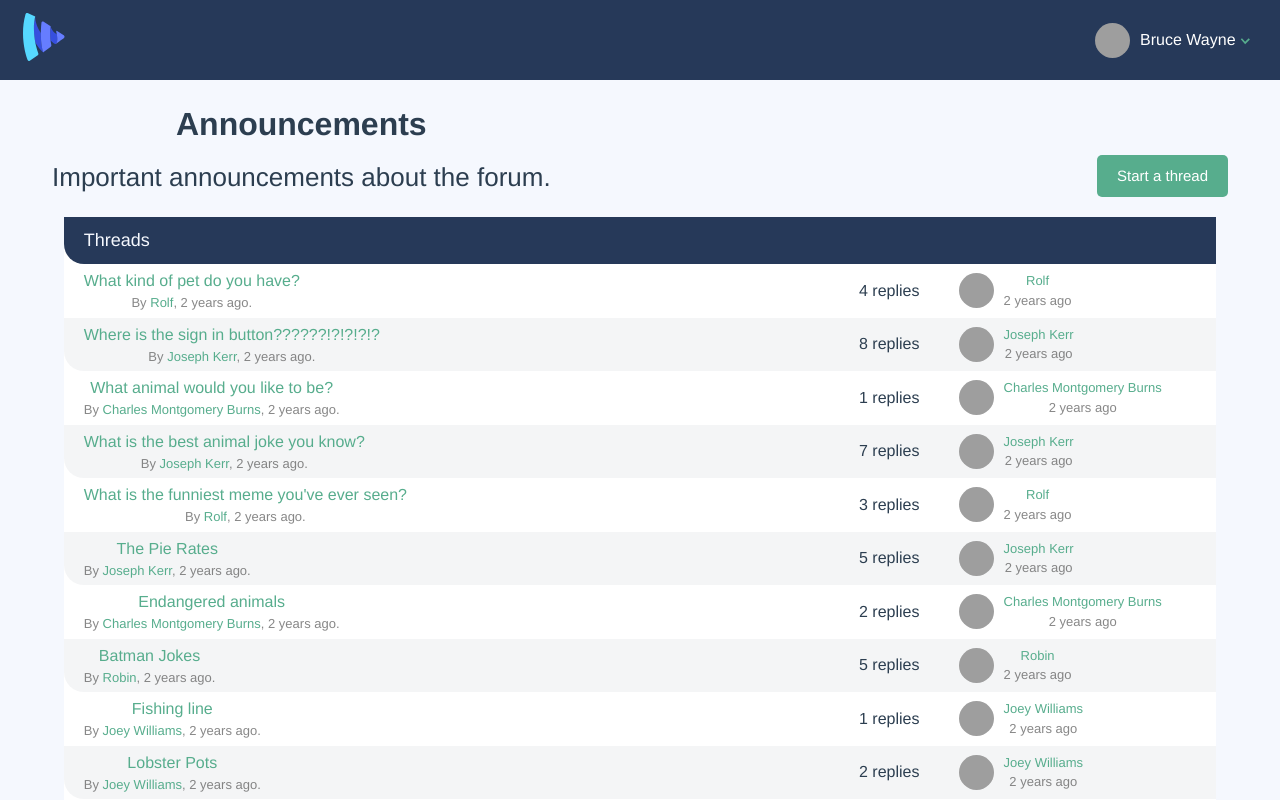
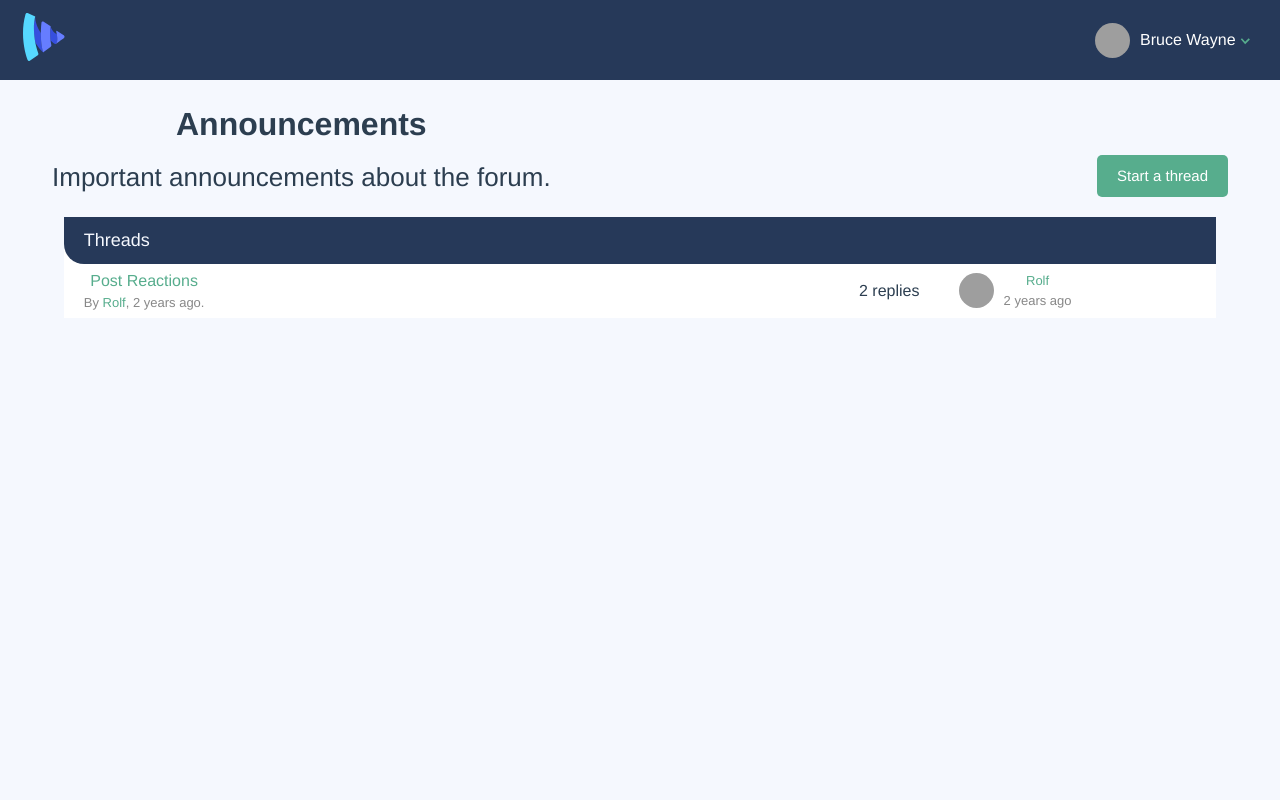
Before and after one commit to rumbis/vue-forum-vueschool, a Vue app: page /forum/-KpOx5Y4AqRr3sB4Ybwj in a window 1280 px wide. Shown: the top 800 px of the page. Built offline with nearby package versions, Linux system fonts and the light colour scheme; grey boxes are pictures that could not be loaded.

Commit message:
updated helper functions
i've change store states with heper resources functions of findById and upsert

```diff
--- a/src/components/PostList.vue
+++ b/src/components/PostList.vue
@@ -24,8 +24,8 @@
         </div>
       </div>
 
-      <div class="post-date text-faded"  >
-       <AppDate :timestamp="post.publishedAt" />
+      <div class="post-date text-faded">
+        <AppDate :timestamp="post.publishedAt" />
       </div>
 
     </div>
@@ -34,9 +34,7 @@
 </template>
 
 <script>
-
-
-
+import { findById } from '@/helpers'
 export default {
   props: {
     posts: {
@@ -45,13 +43,13 @@ export default {
     }
   },
   computed: {
-    users() {
+    users () {
       return this.$store.state.users
     }
   },
   methods: {
     userById (userId) {
-      return this.users.find(p => p.id === userId)
+      return findById(this.users, userId)
     }
   }
 }
--- a/src/components/ThreadList.vue
+++ b/src/components/ThreadList.vue
@@ -4,13 +4,13 @@
 
       <h2 class="list-title">Threads</h2>
 
-              <div  v-for="thread in threads" :key="thread.id" class="thread">
+      <div v-for="thread in threads" :key="thread.id" class="thread">
         <div>
           <p>
-                          <router-link :to="{name: 'PageThreadShow', params: {id: thread.id}}">{{thread.title}}</router-link>
+            <router-link :to="{name: 'ThreadShow', params: {id: thread.id}}">{{ thread.title }}</router-link>
           </p>
           <p class="text-faded text-xsmall">
-                          By <a href="#"> {{ userById(thread.userId).name }} </a>, <app-date :timestamp="thread.publishedAt" />.
+            By <a href="#">{{ userById(thread.userId).name }}</a>, <AppDate :timestamp="thread.publishedAt" />.
           </p>
         </div>
 
@@ -23,47 +23,45 @@
 
           <div>
             <p class="text-xsmall">
-                              <a href="#"> {{ userById(thread.userId).name }} </a>
+              <a href="#">{{ userById(thread.userId).name }}</a>
             </p>
-                          <p class="text-xsmall text-faded"> <app-date :timestamp="thread.publishedAt" /> </p>
+            <p class="text-xsmall text-faded"><AppDate :timestamp="thread.publishedAt" /></p>
           </div>
         </div>
       </div>
-
-
 
     </div>
   </div>
 </template>
 
 <script>
-
-
+import { findById } from '@/helpers'
 export default {
-
+  props: {
+    threads: {
+      type: Array,
+      required: true
+    }
+  },
   computed: {
-        threads() {
-            return this.$store.state.threads
-        },
-        posts() {
+    posts () {
       return this.$store.state.posts
     },
-        users() {
+    users () {
       return this.$store.state.users
     }
   },
   methods: {
-        postById(postId) {
-            return this.posts.find(p => p.id === postId)
+    postById (postId) {
+      return findById(this.posts, postId)
     },
-        userById(userId) {
-            return this.users.find(u => u.id === userId)
+    userById (userId) {
+      return findById(this.users, userId)
     }
   }
-
 }
 </script>
 
-<style>
+<style scoped>
 
 </style>
--- a/src/pages/PageCategory.vue
+++ b/src/pages/PageCategory.vue
@@ -8,6 +8,7 @@
 
 <script>
 import ForumList from '@/components/ForumList'
+import { findById } from '@/helpers'
 export default {
   components: {
     ForumList
@@ -20,7 +21,7 @@ export default {
   },
   computed: {
     category () {
-      return this.$store.state.categories.find(category => category.id === this.id)
+      return findById(this.$store.state.categories, this.id)
     }
   },
   methods: {
@@ -32,4 +33,5 @@ export default {
 </script>
 
 <style scoped>
+
 </style>
--- a/src/pages/PageForum.vue
+++ b/src/pages/PageForum.vue
@@ -1,42 +1,46 @@
 <template>
-  <div class="container">
-    <div class="col-full push-top">
-      <div class="forum-header">
-        <div class="forum-details">
-          <h1> {{ forum.name }} </h1>
-          <p class="text-lead"> {{ forum.description }} </p>
-        </div>
-        <router-link :to="{name: 'ThreadCreate', params: {forumId: forum.id}}" class="btn-green btn-small">Start a thread</router-link>
+  <div class="col-full push-top">
+    <div class="forum-header">
+      <div class="forum-details">
+        <h1>{{ forum.name }}</h1>
+        <p class="text-lead">{{ forum.description }}</p>
       </div>
+      <router-link
+        :to="{name:'ThreadCreate', params: {forumId: forum.id}}"
+        class="btn-green btn-small"
+      >
+        Start a thread
+      </router-link>
     </div>
+  </div>
 
-    <div class="col-full push-top">
-      <ThreadList :threads="threads" />
-    </div>
+  <div class="col-full push-top">
+    <ThreadList :threads="threads"/>
   </div>
 </template>
 
 <script>
-
-import ThreadList from '@/components/ThreadList.vue'
+import ThreadList from '@/components/ThreadList'
+import { findById } from '@/helpers'
 export default {
   components: { ThreadList },
   props: {
     id: {
-      required:true,
+      required: true,
       type: String
     }
   },
   computed: {
     forum () {
-      return this.$store.state.forums.find(forum => forum.id === this.id)
+      return findById(this.$store.state.forums, this.id)
     },
     threads () {
-      return this.$store.state.threads.filter( thread => thread.forumId === this.id)
+      return this.$store.state.threads.filter(thread => thread.forumId === this.id)
     }
   }
 }
 </script>
 
-<style>
+<style scoped>
+
 </style>
--- a/src/pages/ThreadCreate.vue
+++ b/src/pages/ThreadCreate.vue
@@ -4,42 +4,34 @@
       Create new thread in <i>{{ forum.name }}</i>
     </h1>
 
-    <ThreadEditor @update="update" @save="save" @cancel="cancel" />
+    <ThreadEditor @save="save" @cancel="cancel"/>
   </div>
 </template>
 <script>
-import ThreadEditor from "@/components/ThreadEditor.vue";
+import ThreadEditor from '@/components/ThreadEditor'
+import { findById } from '@/helpers'
 export default {
+  components: { ThreadEditor },
   props: {
-    forumId: { type: String, required: true },
+    forumId: { type: String, required: true }
   },
   computed: {
-    forum() {
-      return this.$store.state.forums.find(
-        (forum) => forum.id === this.forumId
-      );
-    },
-  },
-  data() {
-    return {
-      title: "",
-      text: "",
-    };
+    forum () {
+      return findById(this.$store.state.forums, this.forumId)
+    }
   },
   methods: {
-    async save({ title, text }) {
-      const thread = await this.$store.dispatch("createThread", {
+    async save ({ title, text }) {
+      const thread = await this.$store.dispatch('createThread', {
         forumId: this.forum.id,
         title,
-        text,
-      });
-      this.$router.push({ name: "PageThreadShow", params: { id: thread.id } });
+        text
+      })
+      this.$router.push({ name: 'ThreadShow', params: { id: thread.id } })
     },
-    cancel() {
-      this.$router.push({ name: "Forum", params: { id: this.forum.id } });
-    },
-  },
-
-  components: { ThreadEditor },
-};
+    cancel () {
+      this.$router.push({ name: 'Forum', params: { id: this.forum.id } })
+    }
+  }
+}
 </script>
--- a/src/pages/ThreadEdit.vue
+++ b/src/pages/ThreadEdit.vue
@@ -9,6 +9,7 @@
 </template>
 <script>
 import ThreadEditor from '@/components/ThreadEditor'
+import { findById } from '@/helpers'
 export default {
   components: { ThreadEditor },
   props: {
@@ -16,25 +17,23 @@ export default {
   },
   computed: {
     thread () {
-      return this.$store.state.threads.find(thread => thread.id === this.id)
+      return findById(this.$store.state.threads, this.id)
     },
     text () {
-      return this.$store.state.posts.find(
-        post => post.id === this.thread.posts[0]
-      ).text
+      return findById(this.$store.state.posts, this.thread.posts[0]).text
     }
   },
   methods: {
     async save ({ title, text }) {
       const thread = await this.$store.dispatch('updateThread', {
-        Id: this.id,
+        id: this.id,
         title,
         text
       })
-      this.$router.push({ name: 'PageThreadShow', params: { id: thread.id } })
+      this.$router.push({ name: 'ThreadShow', params: { id: thread.id } })
     },
     cancel () {
-      this.$router.push({ name: 'PageThreadShow', params: { id: this.id } })
+      this.$router.push({ name: 'ThreadShow', params: { id: this.id } })
     }
   }
 }
--- a/src/pages/ThreadShow.vue
+++ b/src/pages/ThreadShow.vue
@@ -3,8 +3,10 @@
     <h1>
       {{ thread.title }}
       <router-link
-        :to="{ name: 'ThreadEdit', params: { id: this.id } }"
-        class="btn-small btn-green"
+        :to="{ name: 'ThreadEdit', id: this.id }"
+        class="btn-green btn-small"
+
+
       >
         Edit Thread
       </router-link>
@@ -17,42 +19,43 @@
 </template>
 
 <script>
-import PostList from "@/components/PostList";
-import PostEditor from "@/components/PostEditor";
+import PostList from '@/components/PostList'
+import PostEditor from '@/components/PostEditor'
+import { findById } from '@/helpers'
 export default {
-  name: "ThreadShow",
+  name: 'ThreadShow',
   components: {
     PostList,
-    PostEditor,
+    PostEditor
   },
   props: {
     id: {
       required: true,
-      type: String,
-    },
+      type: String
+    }
   },
   computed: {
-    threads() {
-      return this.$store.state.threads;
+    threads () {
+      return this.$store.state.threads
     },
-    posts() {
-      return this.$store.state.posts;
+    posts () {
+      return this.$store.state.posts
     },
-    thread() {
-      return this.threads.find((thread) => thread.id === this.id); // also available under this.$route.params.id
+    thread () {
+      return findById(this.threads, this.id)
     },
-    threadPosts() {
-      return this.posts.filter((post) => post.threadId === this.id);
-    },
+    threadPosts () {
+      return this.posts.filter(post => post.threadId === this.id)
+    }
   },
   methods: {
-    addPost(eventData) {
+    addPost (eventData) {
       const post = {
         ...eventData.post,
-        threadId: this.id,
-      };
-      this.$store.dispatch("createPost", post);
-    },
-  },
-};
+        threadId: this.id
+      }
+      this.$store.dispatch('createPost', post)
+    }
+  }
+}
 </script>
--- a/src/router/index.js
+++ b/src/router/index.js
@@ -41,7 +41,7 @@ const routes = [
   },
   {
     path: '/thread/:id',
-    name: 'PageThreadShow',
+    name: 'ThreadShow',
     component: ThreadShow,
     props: true,
     beforeEnter (to, from, next) {
```
Lines whose indentation alone changed are shown as unchanged.
